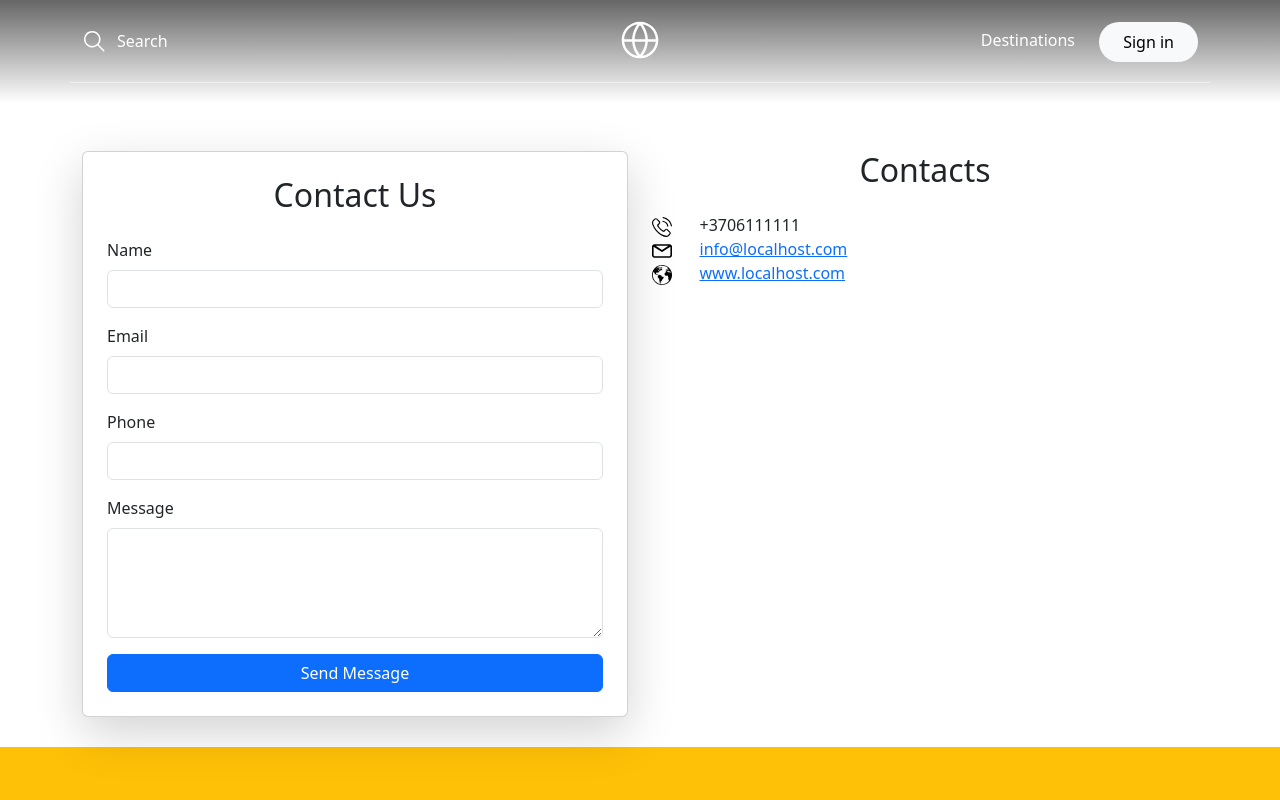
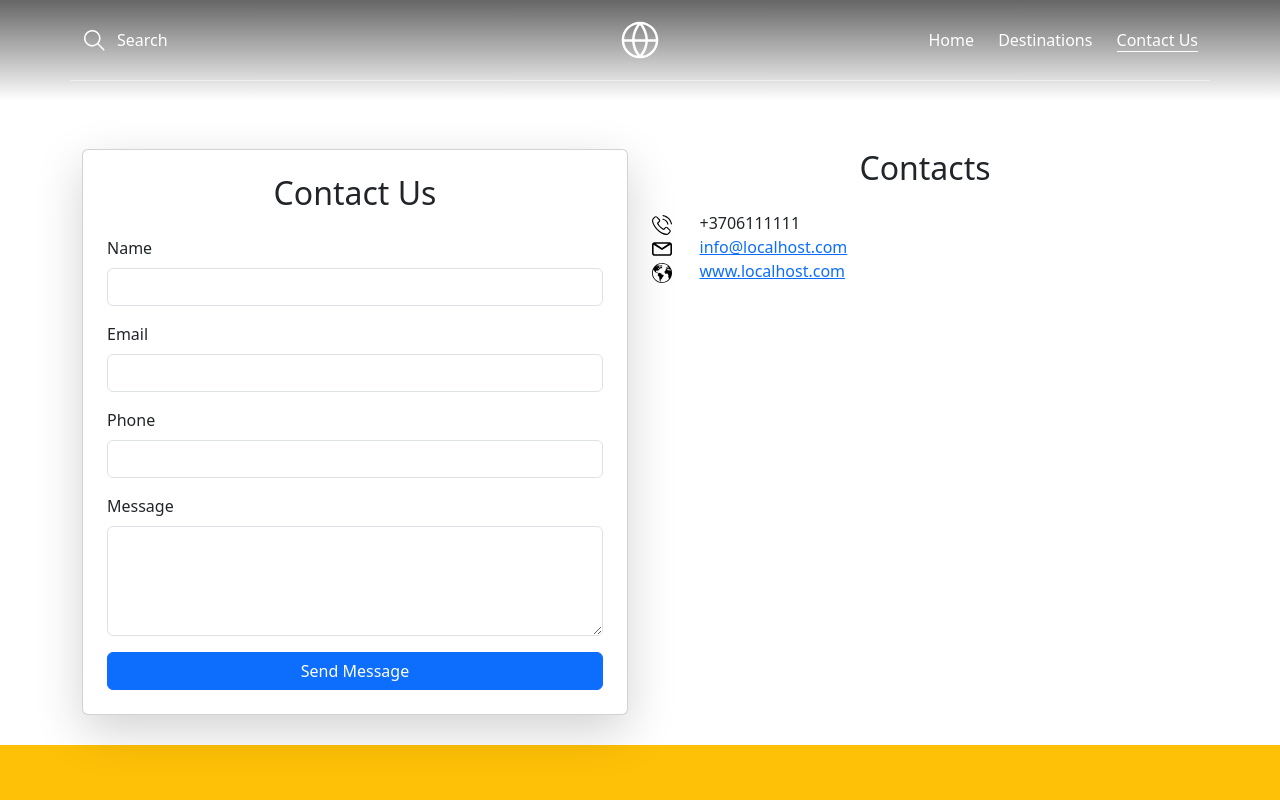
Before and after one commit to def217/Travel-Agency-Page, a plain HTML site: page contact-us.html in a window 1280 px wide. Shown: the top 800 px of the page. Drawn offline with nearby package versions, Linux system fonts and the light colour scheme.

Commit message:
fixed contact us nav

```diff
--- a/contact-us.html
+++ b/contact-us.html
@@ -37,9 +37,10 @@
             </div>
             <div id="menu">
                 <nav class="d-none d-md-block">
+                    <a href="/index.html">Home</a>
                     <a href="/destinations.html">Destinations</a>
-                    <a href="#" class="btn btn-light">Sign in</a>
-                </nav>
+                    <a href="/contact-us.html" class="active">Contact Us</a>
+                  </nav>
                 <img class="menu-bars d-md-none" src="../icons/three-bars-white.svg" alt="Menu">
             </div>
         </div>
```
